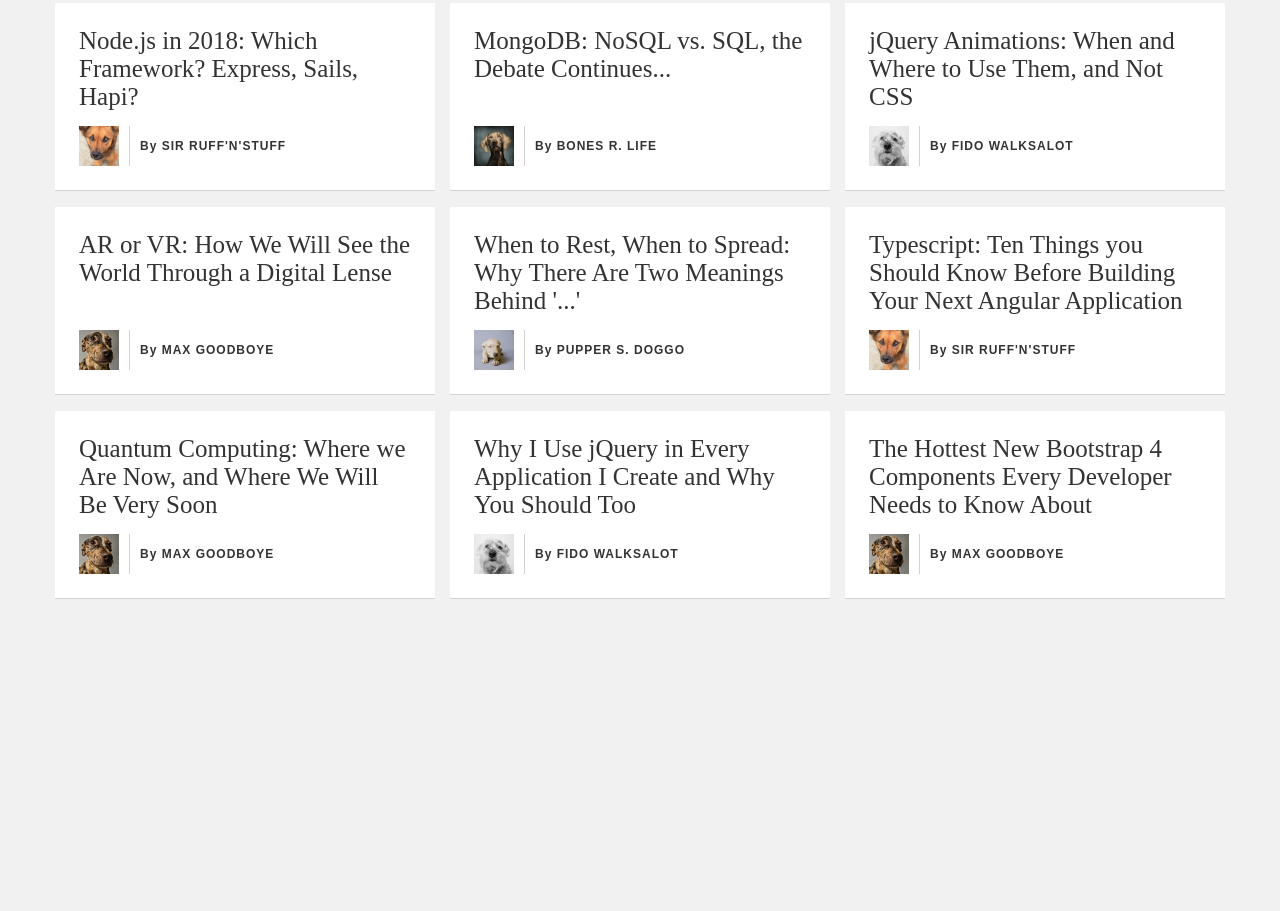
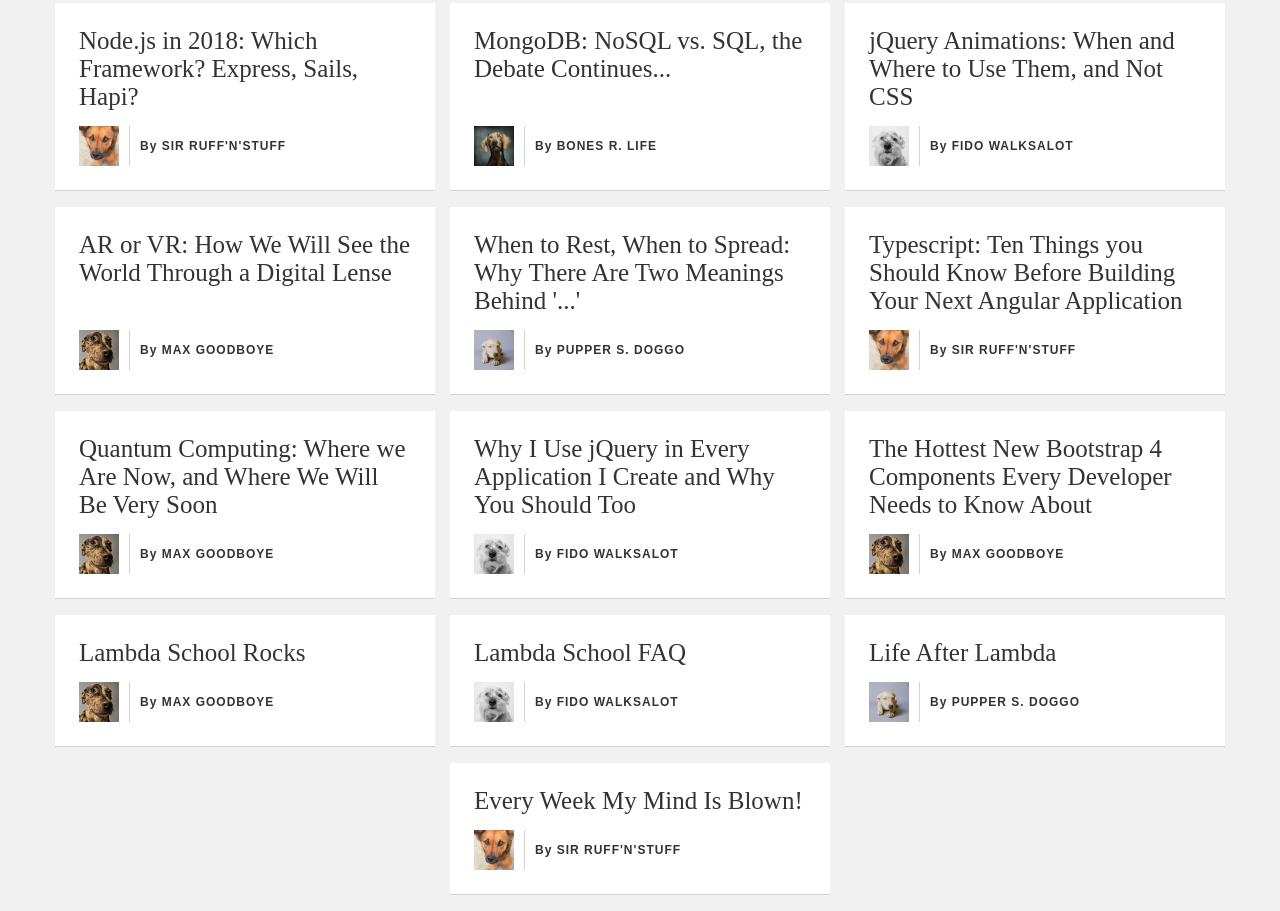
Before and after one commit to bloominstituteoftechnology/Sprint-Challenge-Applied-Javascript, a plain HTML site: page index.html in a window 1280 px wide. Shown: the part 632-1543 px from the top of the page. Before the commit the page ends 1247 px from the top, so only its background shows below. Drawn offline with nearby package versions, Linux system fonts and the light colour scheme; a web font is replaced by a local one.

Commit message:
new articles added

```diff
--- a/components/Tabs/Tabs.js
+++ b/components/Tabs/Tabs.js
@@ -20,7 +20,6 @@ class TabLink {
     this.element.addEventListener("click", () => {
       this.selectTab();
     });
-    console.log(this.element);
   }
 
   selectTab(){
@@ -48,9 +47,8 @@ class TabCard {
   }
   selectCard(){
     // Update the style of this.element to display = null
-    this.element = this.element.style.display = "";
+    this.element.style.display = "";
   }
-
 }
 
 // Create a reference to all ".tab" classes
--- a/index.html
+++ b/index.html
@@ -45,6 +45,7 @@
       <div data-tab="node" class="tab">NODE.JS</div>
       <div data-tab="jquery" class="tab">jQUERY</div>
       <div data-tab="bootstrap" class="tab">BOOTSTRAP</div>
+      <div data-tab="lambda" class="tab">LAMBDA NEWS</div>
     </div>
   </div>
 
@@ -213,6 +214,46 @@
       </div>
     </div>
 
+    <div class="card" data-tab="lambda">
+      <div class="headline">Lambda School Rocks</div>
+      <div class="author">
+        <div class="img-container">
+          <img src="./assets/max.jpg" />
+        </div>
+        <span>By MAX GOODBOYE</span>
+      </div>
+    </div>
+
+    <div class="card" data-tab="lambda">
+      <div class="headline">Lambda School FAQ</div>
+      <div class="author">
+        <div class="img-container">
+          <img src="./assets/fido.jpg" />
+        </div>
+        <span>By FIDO WALKSALOT</span>
+      </div>
+    </div>
+
+    <div class="card" data-tab="lambda">
+      <div class="headline">Life After Lambda</div>
+      <div class="author">
+        <div class="img-container">
+          <img src="./assets/puppers.jpg" />
+        </div>
+        <span>By PUPPER S. DOGGO</span>
+      </div>
+    </div>
+
+    <div class="card" data-tab="lambda">
+      <div class="headline">Every Week My Mind Is Blown!</div>
+      <div class="author">
+        <div class="img-container">
+          <img src="./assets/sir.jpg" />
+        </div>
+        <span>By SIR RUFF'N'STUFF</span>
+      </div>
+    </div>
+
   </div>
 </body>
 
```
